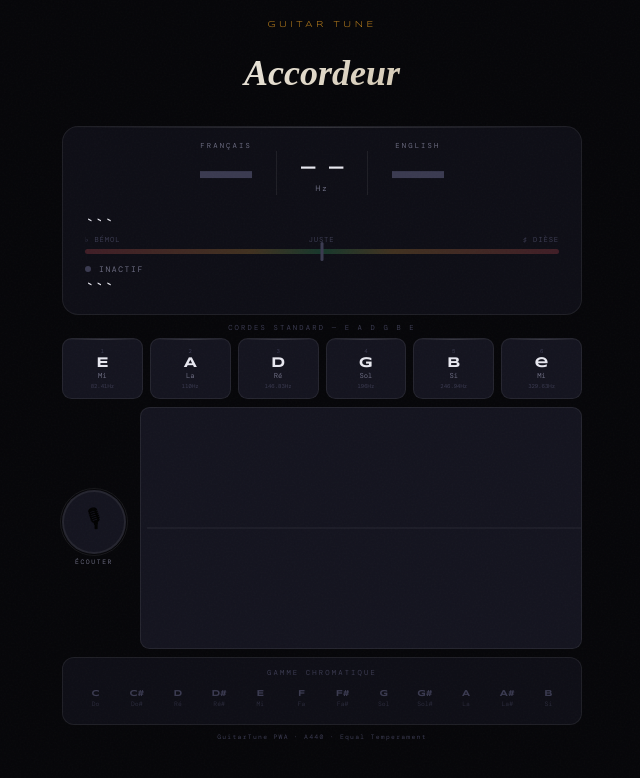
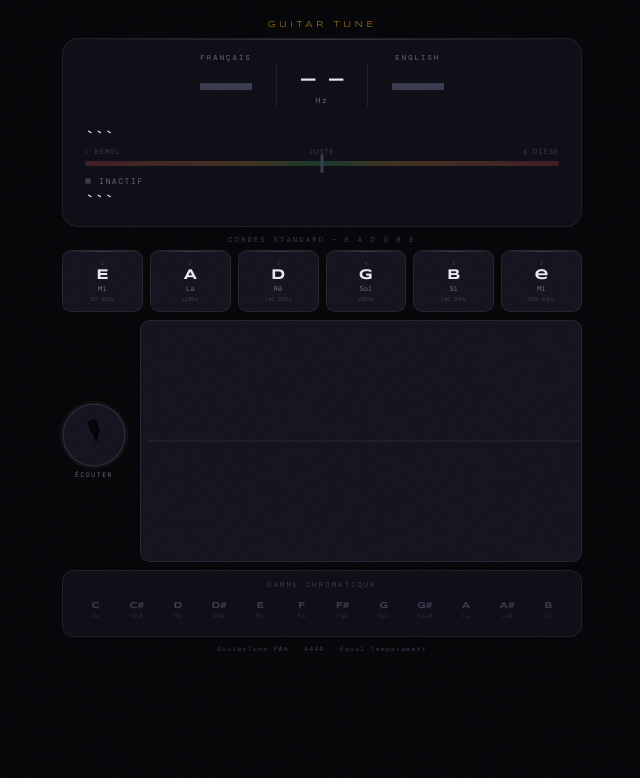
Before and after one commit to meurillonb/Accordeur, a plain HTML site: page index.html in a window 1280 px wide. Shown: the whole page, without its empty margins (318-958 px from the left). Drawn offline with nearby package versions, Linux system fonts and the light colour scheme; a web font is replaced by a local one.

Commit message:
Supprimer le titre "Accordeur" de l'en-tête

```diff
--- a/index.html
+++ b/index.html
@@ -400,7 +400,6 @@ footer {
 
   <header>
     <div class="logo">Guitar Tune</div>
-    <h1>Accordeur</h1>
   </header>
 
   <div class="main-display">
```
